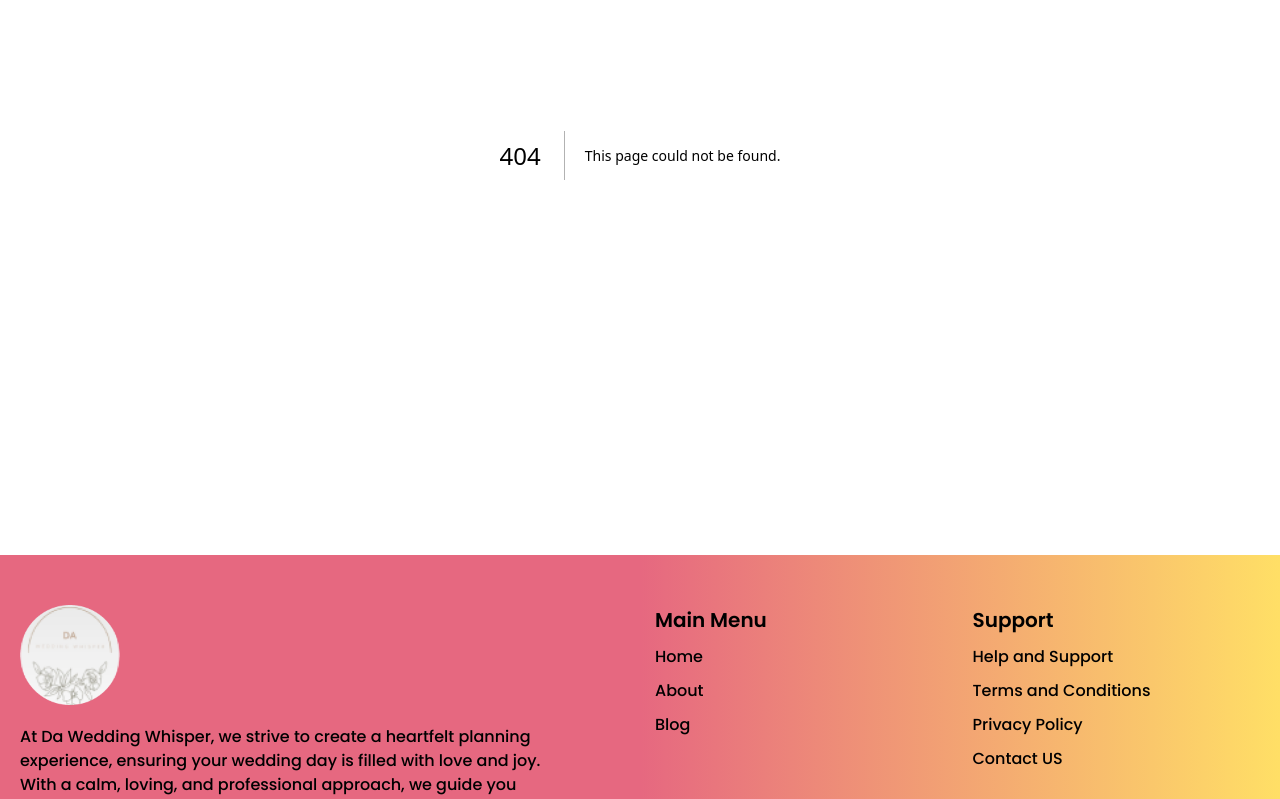
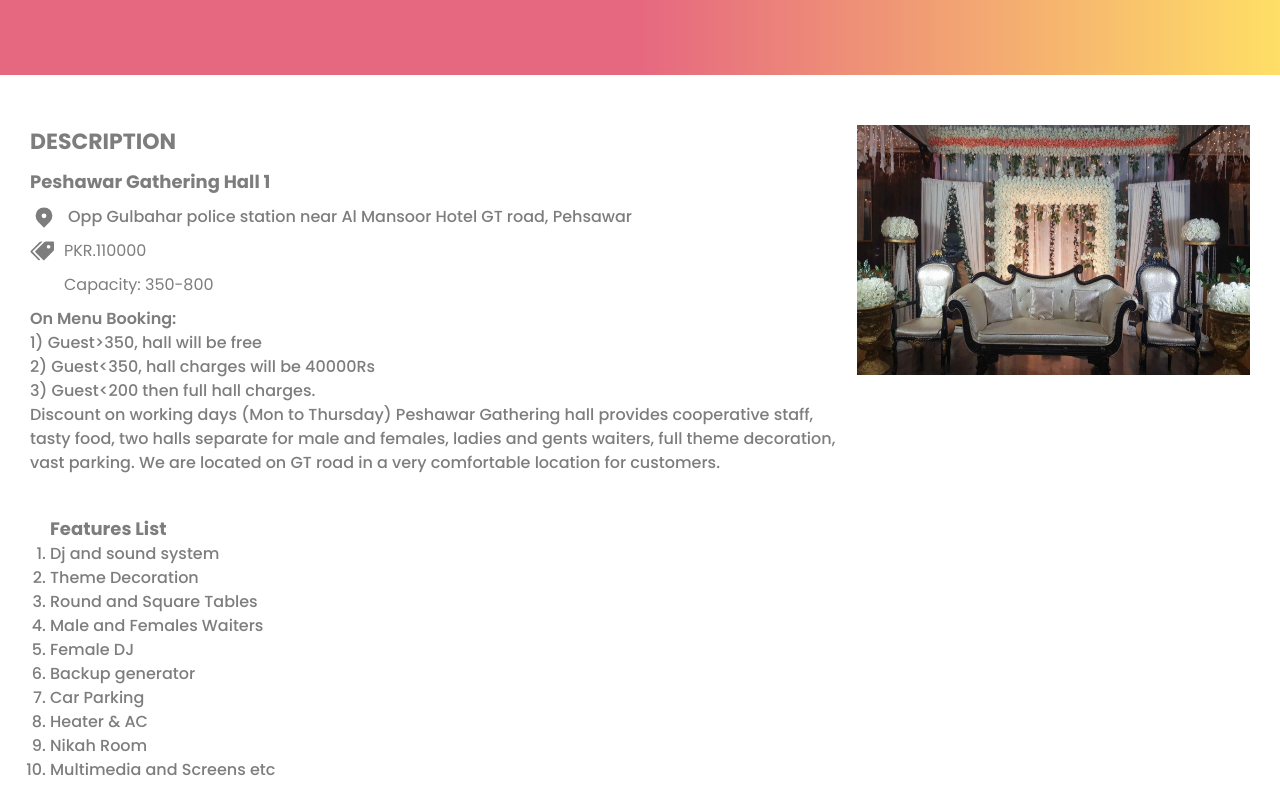
Before and after one commit to M-Alam116/wedding, a Next.js app: page /marquee/1 in a window 1280 px wide. Before the commit this address had no page. Shown: the part 320-1119 px from the top of the page. Built offline with nearby package versions, Linux system fonts and the light colour scheme; some icons are missing.

Commit message:
dynamic pages completed

```diff
--- a/Data/marqueeDetails.js
+++ b/Data/marqueeDetails.js
@@ -1,34 +1,90 @@
 export const marqueeDetails = [
   {
     id: 1,
-    title: "Peshawar Gathering Hall",
+    title: "Peshawar Gathering Hall 1",
     location:
       "Opp Gulbahar police station near Al Mansoor Hotel GT road, Pehsawar",
     capacity: "350-800",
     image: "/images/peshawarGatheringhall.png",
+    image2: "/images/peshawarGatheringhall2.png",
     totalPrice: "PKR.110000",
     pricePerHead: "PKR.499-850",
+    description: [
+      "1) Guest>350, hall will be free",
+      "2) Guest<350, hall charges will be 40000Rs",
+      "3) Guest<200 then full hall charges.",
+      "Discount on working days (Mon to Thursday) Peshawar Gathering hall provides cooperative staff, tasty food, two halls separate for male and females, ladies and gents waiters, full theme decoration, vast parking. We are located on GT road in a very comfortable location for customers.",
+    ],
+    features: [
+      "Dj and sound system",
+      "Theme Decoration",
+      "Round and Square Tables",
+      "Male and Females Waiters",
+      "Female DJ",
+      "Backup generator",
+      "Car Parking",
+      "Heater & AC",
+      "Nikah Room",
+      "Multimedia and Screens etc",
+    ],
   },
 
   {
     id: 2,
-    title: "Peshawar Gathering Hall",
+    title: "Peshawar Gathering Hall 2",
     location:
       "Opp Gulbahar police station near Al Mansoor Hotel GT road, Pehsawar",
     capacity: "350-800",
     image: "/images/peshawarGatheringhall.png",
+    image2: "/images/peshawarGatheringhall2.png",
     totalPrice: "PKR.110000",
     pricePerHead: "PKR.499-850",
+    description: [
+      "1) Guest>350, hall will be free",
+      "2) Guest<350, hall charges will be 40000Rs",
+      "3) Guest<200 then full hall charges.",
+      "Discount on working days (Mon to Thursday) Peshawar Gathering hall provides cooperative staff, tasty food, two halls separate for male and females, ladies and gents waiters, full theme decoration, vast parking. We are located on GT road in a very comfortable location for customers.",
+    ],
+    features: [
+      "Dj and sound system",
+      "Theme Decoration",
+      "Round and Square Tables",
+      "Male and Females Waiters",
+      "Female DJ",
+      "Backup generator",
+      "Car Parking",
+      "Heater & AC",
+      "Nikah Room",
+      "Multimedia and Screens etc",
+    ],
   },
-
   {
     id: 3,
-    title: "Peshawar Gathering Hall",
+    title: "Peshawar Gathering Hall 3",
     location:
       "Opp Gulbahar police station near Al Mansoor Hotel GT road, Pehsawar",
     capacity: "350-800",
     image: "/images/peshawarGatheringhall.png",
+    image2: "/images/peshawarGatheringhall2.png",
     totalPrice: "PKR.110000",
     pricePerHead: "PKR.499-850",
+    description: [
+      "1) Guest>350, hall will be free",
+      "2) Guest<350, hall charges will be 40000Rs",
+      "3) Guest<200 then full hall charges.",
+      "Discount on working days (Mon to Thursday) Peshawar Gathering hall provides cooperative staff, tasty food, two halls separate for male and females, ladies and gents waiters, full theme decoration, vast parking. We are located on GT road in a very comfortable location for customers.",
+    ],
+    features: [
+      "Dj and sound system",
+      "Theme Decoration",
+      "Round and Square Tables",
+      "Male and Females Waiters",
+      "Female DJ",
+      "Backup generator",
+      "Car Parking",
+      "Heater & AC",
+      "Nikah Room",
+      "Multimedia and Screens etc",
+    ],
   },
 ];
--- a/components/Marquee/Card.js
+++ b/components/Marquee/Card.js
@@ -3,14 +3,15 @@ import { GrLocation } from "react-icons/gr";
 import { PiPersonFill } from "react-icons/pi";
 import Stack from "@mui/material/Stack";
 import Rating from "@mui/material/Rating";
+import Link from "next/link";
 export default function Card({ marqueeData }) {
-  const { title, location, capacity, image, totalPrice, pricePerHead } =
+  const { title, location, capacity, image, totalPrice, pricePerHead, id } =
     marqueeData;
 
   return (
     <div className="flex flex-col gap-[20px] md:flex-row w-full bg-gray-100 shadow-xl mt-[20px]">
       <div className="flex justify-center md:justify-start w-full md:w-[300px]">
-        <Image src={image} width={innerWidth} height={innerHeight} alt="" />
+        <Image src={image} width={300} height={500} alt="" />
       </div>
       <div className="flex flex-col justify-center gap-[10px] p-[10px]">
         <h1 className="text-[20px] font-[600] text-center">{title}</h1>
@@ -37,8 +38,9 @@ export default function Card({ marqueeData }) {
             />
           </Stack>
         </div>
-
-        <button className="btn md:w-fit mt-[10px]">Book Now</button>
+        <Link href={`/marquee/${id}`}>
+          <button className="btn md:w-fit mt-[10px]">Book Now</button>
+        </Link>
       </div>
     </div>
   );
--- a/components/Marquee/Marquee.js
+++ /dev/null
@@ -1,29 +0,0 @@
-import Card from "./Card";
-import Filter from "./Filter";
-import { marqueeDetails } from "../../Data/marqueeDetails";
-
-export default function Marquee() {
-  return (
-    <div className="container">
-      <div className="flex items-center justify-center bgGradient w-full h-[15rem] md:h-[20rem]">
-        <h1 className="secondaryFont heading text-[40px] font-[700] text-white text-center">
-          MARQUEE DETAILS
-        </h1>
-      </div>
-
-      <div className="px-[10px] py-[50px] flex flex-col lg:flex-row gap-[20px]">
-        <div className="w-full lg:w-[25%] relative z-[-1]">
-          <Filter />
-        </div>
-        <div className="w-full lg:w-[72%]">
-          {marqueeDetails.map((marqueeData) => (
-            <Card key={marqueeData.id} marqueeData={marqueeData} />
-          ))}
-        </div>
-      </div>
-      <div className="flex justify-center items-center md:mr-[2rem] mb-[2rem] md:justify-end md:items-end">
-        <button className="btn">VIEW MORE</button>
-      </div>
-    </div>
-  );
-}
--- a/components/Payment/Payment.js
+++ b/components/Payment/Payment.js
@@ -25,8 +25,8 @@ export default function Payment() {
         <div className="flex mx-auto mt-[70px] w-[90%] md:w-[500px]">
           <Image
             src="/images/credit.png"
-            width={innerWidth}
-            height={innerHeight}
+            width={500}
+            height={300}
             alt=""
           />
         </div>
--- a/components/Signup/SignUpWithEmail.js
+++ b/components/Signup/SignUpWithEmail.js
@@ -1,5 +1,4 @@
 import Link from "next/link";
-import { FiArrowLeftCircle } from "react-icons/fi";
 export default function SignUpWithEmail() {
   return (
     <div className="container">
--- a/layout/Header.js
+++ b/layout/Header.js
@@ -13,7 +13,6 @@ export default function Header() {
     <header className="sticky top-0 shadow-md" ref={headerRef}>
       <div className="container bgGradient text-[18px] text-[white] font-[500] py-[10px] px-5">
         <div className="flex justify-between items-center">
-
           {/* ========== logo ============ */}
           <div>
             <Link href="/">
@@ -27,6 +26,9 @@ export default function Header() {
               <ImCross className="block absolute top-5 left-5 md:hidden" />
               <Link href="/">
                 <li>Home</li>
+              </Link>
+              <Link href="/marquee">
+                <li>Find Hall</li>
               </Link>
               <Link href="/about">
                 <li>About US</li>
--- a/components/Marquee/MarqueeDetail.js
+++ b/pages/marquee/[id].js
@@ -1,3 +1,4 @@
+import { marqueeDetails } from "../../Data/marqueeDetails";
 import { HiLocationMarker } from "react-icons/hi";
 import { PiPersonFill } from "react-icons/pi";
 import { ImPriceTags } from "react-icons/im";
@@ -7,13 +8,13 @@ import AccordionSummary from "@mui/material/AccordionSummary";
 import AccordionDetails from "@mui/material/AccordionDetails";
 import Typography from "@mui/material/Typography";
 import { RiArrowDownSLine } from "react-icons/ri";
-export default function MarqueeDetail() {
+export default function MarqueeDetailPage({ marquee }) {
   return (
     <div className="container">
       {/* ========= Top Gradient =========== */}
       <div className="flex items-center justify-center bgGradient w-full h-[15rem] md:h-[20rem]">
         <h1 className="secondaryFont heading text-[40px] font-[700] text-white text-center">
-          PESHAWAR GATHERING HALL
+          {marquee.title}
         </h1>
       </div>
 
@@ -25,41 +26,31 @@ export default function MarqueeDetail() {
             <h1 className="text-textColor font-[700] text-[22px]">
               DESCRIPTION
             </h1>
-            <h2 className="font-[700] text-[18px]">Peshawar Gathering Hall</h2>
+            <h2 className="font-[700] text-[18px]">{marquee.title}</h2>
             <h3 className="text-[16px] font-[500] flex gap-[10px]">
               <HiLocationMarker className="w-10 h-10 md:w-7 md:h-6" />
-              <span>
-                Opp Gulbahar police station near Al Mansoor Hotel GT road,
-                Peshawar
-              </span>
+              <span>{marquee.location}</span>
             </h3>
             <span className="text-[16px] text-textColor flex gap-[10px]">
               <ImPriceTags className="w-6 h-6" />
-              <span>PKR. 110000</span>
+              <span>{marquee.totalPrice}</span>
             </span>
             <span className="text-[16px] text-textColor flex gap-[10px]">
               <PiPersonFill className="w-6 h-6" />
-              <span>Capacity: 800 persons</span>
+              <span>Capacity: {marquee.capacity}</span>
             </span>
             <ul className="text-[16px] font-[500]">
               <span className="text-[16px] font-[600]">On Menu Booking:</span>
-              <li className="">i) Guest&gt;350, hall will be free</li>
-              <li className="">
-                ii) Guest&lt;350, hall charges will be 40000Rs
-              </li>
-              <li className="">iii) Guest&lt;200 then full hall charges.</li>
-              <p className="">
-                Discount on working days (Mon to Thursday) Peshawar Gathering
-                hall provides cooperative staff, tasty food, two halls separate
-                for male and females, ladies and gents waiters, full theme
-                decoration, vast parking. We are located on GT road in a very
-                comfortable location for customers.
-              </p>
+              <ul>
+                {marquee.description.map((item, index) => (
+                  <li key={index}>{item}</li>
+                ))}
+              </ul>
             </ul>
           </div>
           <div className="col-span-1 flex justify-center md:justify-end w-full h-[250px]">
             <Image
-              src="/images/peshawarGatheringhall2.png"
+              src={marquee.image2}
               width={500}
               height={200}
               alt=""
@@ -71,16 +62,9 @@ export default function MarqueeDetail() {
         <div className="mt-[40px] ml-[20px]">
           <h2 className="text-[18px] font-[700]">Features List</h2>
           <ul className="list-decimal text-[16px] font-[500]">
-            <li>Dj and sound system</li>
-            <li>Theme Decoration</li>
-            <li>Round and Square Tables</li>
-            <li>Male and Females Waiters</li>
-            <li>Female DJ</li>
-            <li>Backup generator</li>
-            <li>Car Parking</li>
-            <li>Heater & AC</li>
-            <li>Nikah Room</li>
-            <li>Multimedia and Screens etc</li>
+            {marquee.features.map((feature, index) => (
+              <li key={index}>{feature}</li>
+            ))}
           </ul>
         </div>
 
@@ -353,3 +337,14 @@ export default function MarqueeDetail() {
     </div>
   );
 }
+
+export async function getServerSideProps({ params }) {
+  const marqueeId = parseInt(params.id);
+  const marquee = marqueeDetails.find((marquee) => marquee.id === marqueeId);
+
+  return {
+    props: {
+      marquee,
+    },
+  };
+}
--- a/pages/marquee/index.js
+++ b/pages/marquee/index.js
@@ -1,9 +1,29 @@
-import Marquee from "@/components/Marquee/Marquee";
+import Card from "../../components/Marquee/Card";
+import Filter from "../../components/Marquee/Filter";
+import { marqueeDetails } from "../../Data/marqueeDetails";
 
 export default function MarqueePage() {
   return (
     <div className="container">
-      <Marquee />
+      <div className="flex items-center justify-center bgGradient w-full h-[15rem] md:h-[20rem]">
+        <h1 className="secondaryFont heading text-[40px] font-[700] text-white text-center">
+          MARQUEE DETAILS
+        </h1>
+      </div>
+
+      <div className="px-[10px] py-[50px] flex flex-col lg:flex-row gap-[20px]">
+        <div className="w-full lg:w-[25%] relative z-[-1]">
+          <Filter />
+        </div>
+        <div className="w-full lg:w-[72%]">
+          {marqueeDetails.map((marqueeData) => (
+            <Card key={marqueeData.id} marqueeData={marqueeData} />
+          ))}
+        </div>
+      </div>
+      <div className="flex justify-center items-center md:mr-[2rem] mb-[2rem] md:justify-end md:items-end">
+        <button className="btn">VIEW MORE</button>
+      </div>
     </div>
   );
 }
--- a/pages/marquee/marquee-detail.js
+++ /dev/null
@@ -1,8 +0,0 @@
-import MarqueeDetail from "@/components/Marquee/MarqueeDetail";
-export default function MarqueeDetailPage() {
-  return (
-    <div>
-      <MarqueeDetail />
-    </div>
-  );
-}
```
